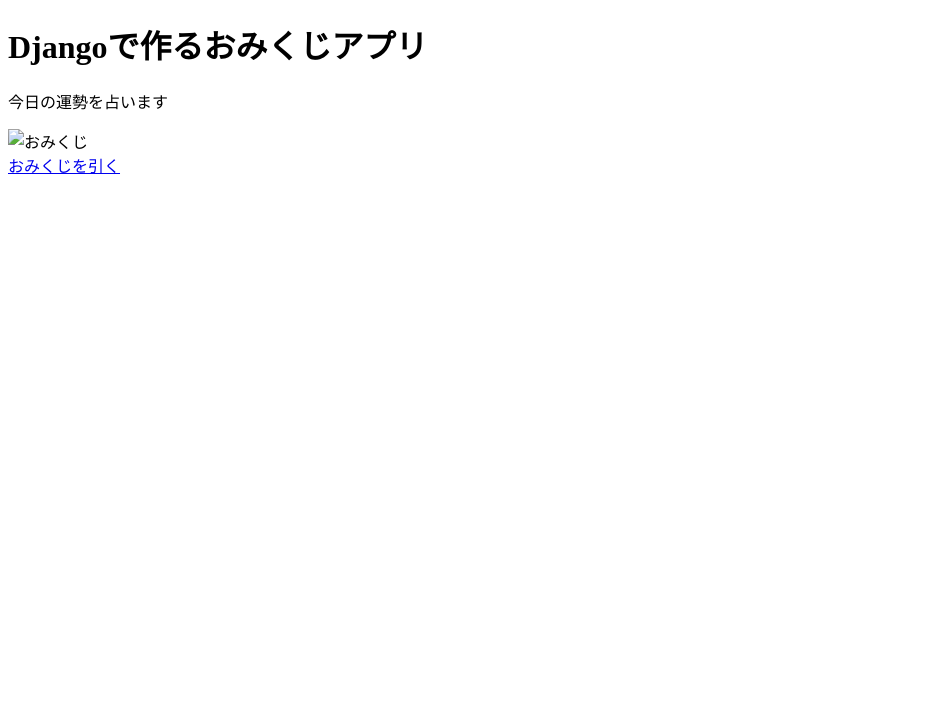
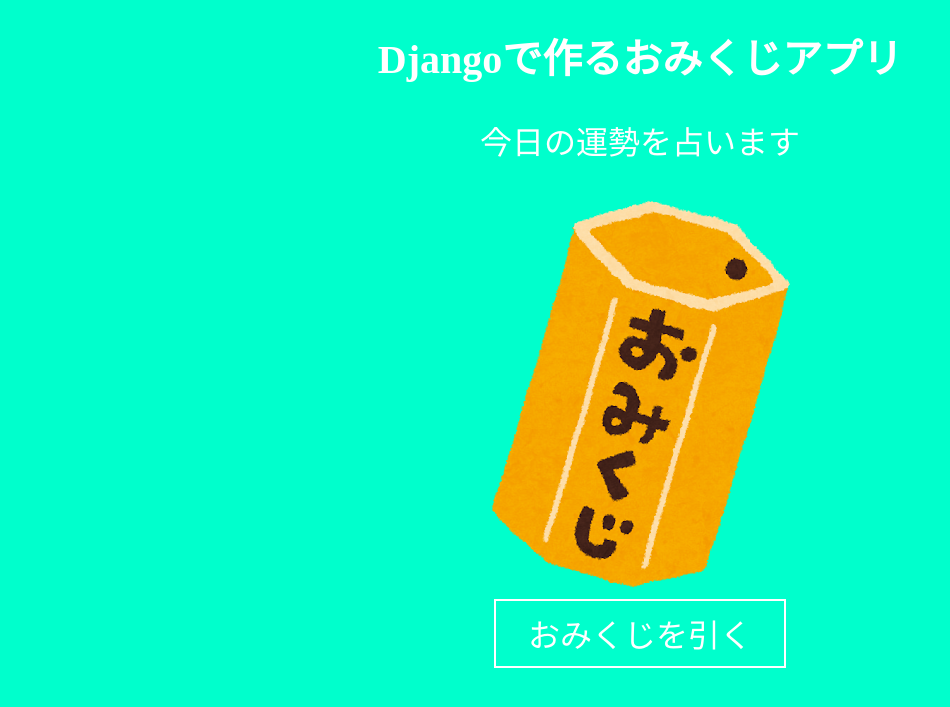
Before and after one commit to se-yoshida/django-omikuji, a Django app: page /omikuji/ in a window 1280 px wide. Shown: the top 707 px of the page, without its empty margins (0-950 px from the left). Run offline with Django 3.2, Linux system fonts and the light colour scheme.

Commit message:
CSSのスタイリング

```diff
--- /dev/null
+++ b/omikuji/static/omikuji/css/style.css
@@ -0,0 +1,38 @@
+/*背景色を設定*/
+body {
+   background-color: #00FFCC;
+}
+
+/*h1の表示を大きくして中央に白文字*/
+h1 {
+    text-align: center;
+    font-size: 2.5em;
+    color: #FFFFFF;
+}
+
+/*pの表示をちょっと大きくして中央に白文字*/
+p {
+    text-align: center;
+    font-size: 2em;
+    color: #FFFFFF;
+}
+
+/*リンクをボタン風に修正*/
+a {
+    display: inline-block;
+    padding: 0.3em 1em;
+    font-size: 2em;
+    color: #FFFFFF;
+    border: solid 2px #FFFFFF;
+    text-decoration: none;
+}
+
+/*リンクを中央配置にするための設定*/
+div {
+    text-align: center;
+}
+
+/*運勢の表示を大きく*/
+strong {
+    font-size: 3em;
+}
--- a/omikuji/templates/omikuji/base.html
+++ b/omikuji/templates/omikuji/base.html
@@ -1,8 +1,10 @@
+{% load static %}   <!-- 静的ファイルを使えるための記述 -->
 <!DOCTYPE html>
 <html lang="ja">
 <head>
     <meta charset="UTF-8">
     <title>Djangoでおみくじアプリを作ろう</title>
+    <link href="{% static 'omikuji/css/style.css' %}" rel="stylesheet">     <!-- CSSの読み込み設定を追加 -->
 </head>
 <body>
     {% block content %}
--- a/omikuji/templates/omikuji/index.html
+++ b/omikuji/templates/omikuji/index.html
@@ -1,8 +1,9 @@
 {% extends 'omikuji/base.html' %}
+{% load static %}   <!-- 静的ファイルを使えるための記述 -->
 
 {% block content %}
     <h1>Djangoで作るおみくじアプリ</h1>
     <p>今日の運勢を占います</p>
-    <div><img src="" alt="おみくじ"></div>
+    <div><img src="{% static 'omikuji/img/omikuji.png' %}" alt="おみくじ"></div>    <!-- イメージ画像のリンクを追加 -->
     <div><a href="{% url 'omikuji:result' %}">おみくじを引く</a></div>  <!-- result.htmlへの画面遷移を追加 -->
 {% endblock %}
```
Also changed, not shown: omikuji/static/omikuji/img/omikuji.png (added).
